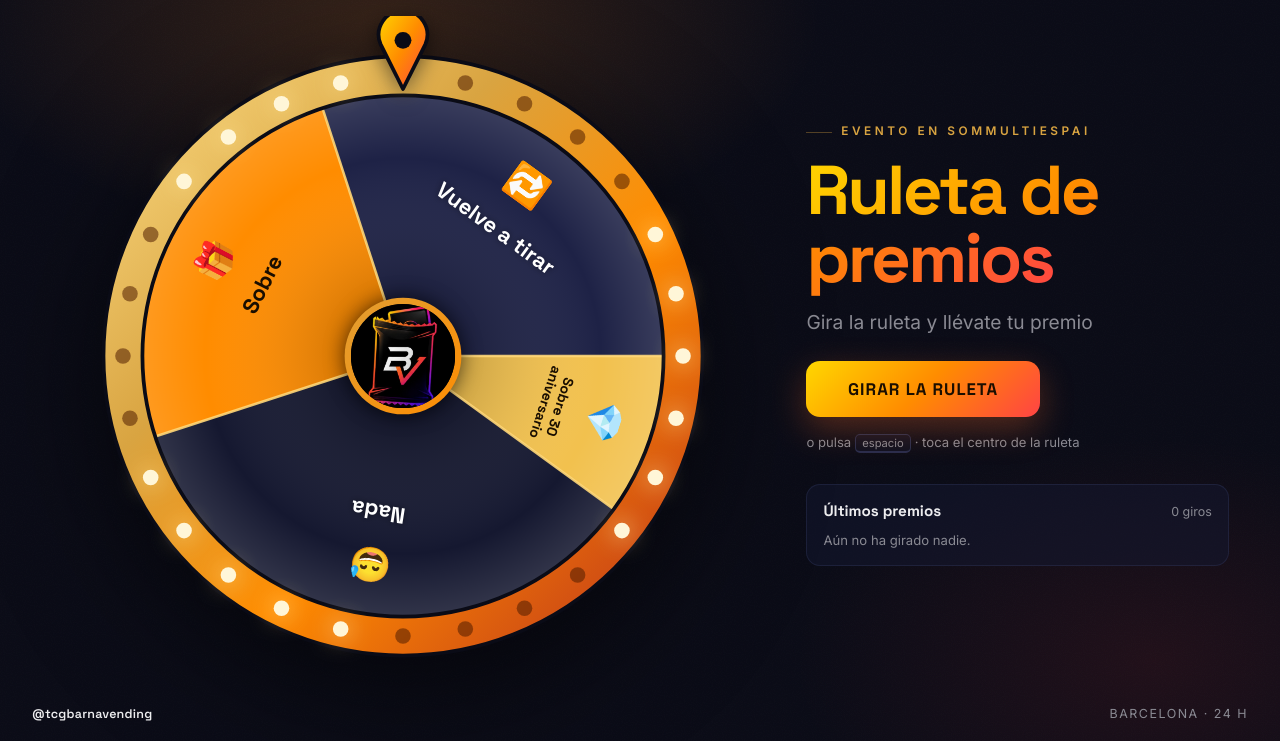
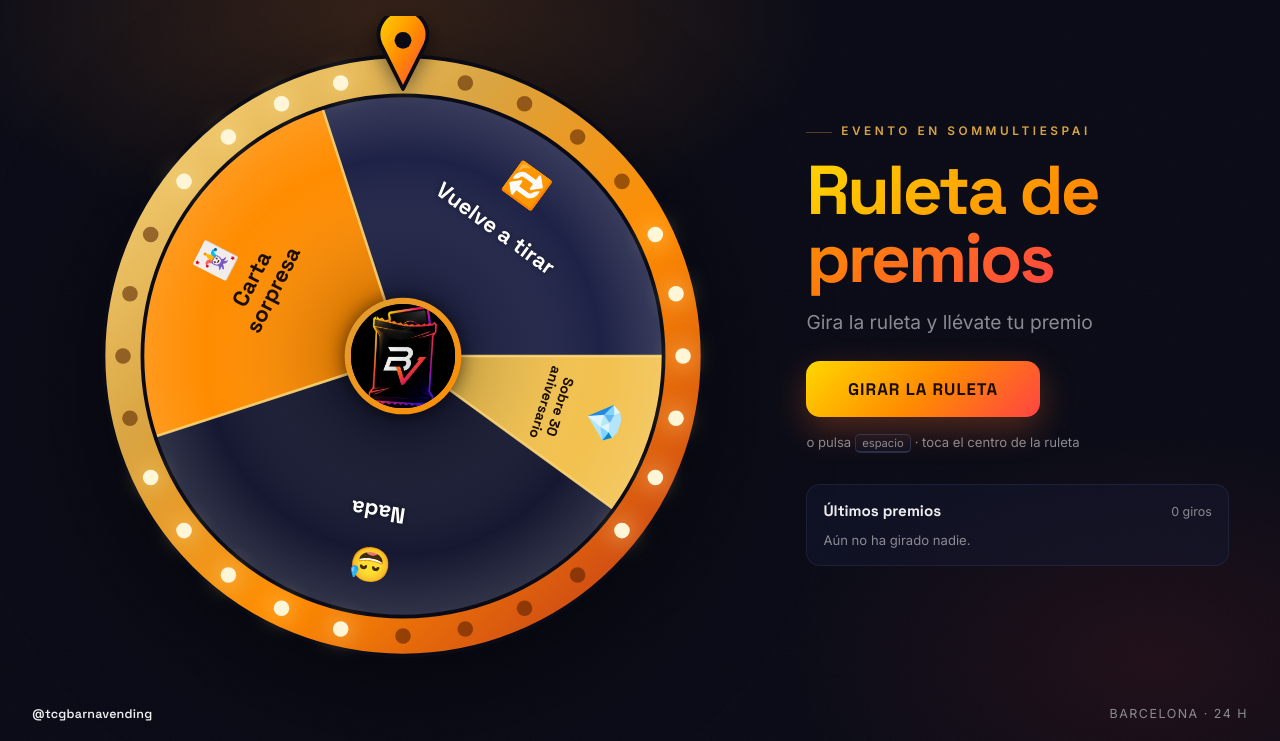
Before and after one commit to joelrequenamartos/web_barnavending, a plain HTML site: page ruleta/index.html in a window 1280 px wide. Shown: the part 59-800 px from the top of the page. Drawn offline with Linux system fonts and the light colour scheme.

Commit message:
Ruleta: «Sobre» pasa a ser «Carta sorpresa»
Co-Authored-By: Claude Opus 5.5 <noreply@anthropic.com>

```diff
--- a/ruleta/index.html
+++ b/ruleta/index.html
@@ -115,6 +115,6 @@
     </div>
   </aside>
 
-  <script src="ruleta.js?v=4"></script>
+  <script src="ruleta.js?v=5"></script>
 </body>
 </html>
--- a/ruleta/ruleta.js
+++ b/ruleta/ruleta.js
@@ -1,18 +1,18 @@
 // Ruleta de premios para eventos. El premio se elige al pulsar (según la probabilidad de cada uno y sin dar los que se han
 // acabado) y la ruleta gira hasta pararse justo en él. Premios, existencias e historial se guardan en este navegador.
 (function () {
-  // v4 = premios 10 % 30 aniversario / 25 % sobre / 30 % vuelve a tirar / 35 % nada, con porciones del tamaño de su
+  // v5 = premios 10 % sobre 30 aniversario / 25 % carta sorpresa / 30 % vuelve a tirar / 35 % nada, con porciones del tamaño de su
   // probabilidad. Al cambiar de versión se cambian los premios guardados en el navegador, pero se conservan los
   // textos y el historial.
-  const STORE = 'ruleta-premios-v4', OLD_STORES = ['ruleta-premios-v3', 'ruleta-premios-v2', 'ruleta-premios'];
+  const STORE = 'ruleta-premios-v5', OLD_STORES = ['ruleta-premios-v4', 'ruleta-premios-v3', 'ruleta-premios-v2', 'ruleta-premios'];
   const LOGO = '../imagenes/logo.png';
   // colores de la web: foil dorado, naranja y rojo, y el azul noche de las tarjetas
   const COLORS = ['#F2C14E', '#151830', '#FF8C00', '#1E2246', '#E53935', '#151830', '#D9A441', '#262A55'];
-  // sobre 100: 10 % sobre 30 aniversario, 25 % sobre normal, 30 % vuelve a tirar y 35 % nada
+  // sobre 100: 10 % sobre 30 aniversario, 25 % carta sorpresa, 30 % vuelve a tirar y 35 % nada
   const EXAMPLE = [
     { emoji: '💎', name: 'Sobre 30 aniversario', weight: 10, left: null },
     { emoji: '😅', name: 'Nada', weight: 35, left: null, win: false },
-    { emoji: '🎁', name: 'Sobre', weight: 25, left: null },
+    { emoji: '🃏', name: 'Carta sorpresa', weight: 25, left: null },
     { emoji: '🔁', name: 'Vuelve a tirar', weight: 30, left: null },
   ];
   const newId = () => Date.now().toString(36) + Math.random().toString(36).slice(2, 6);
```
